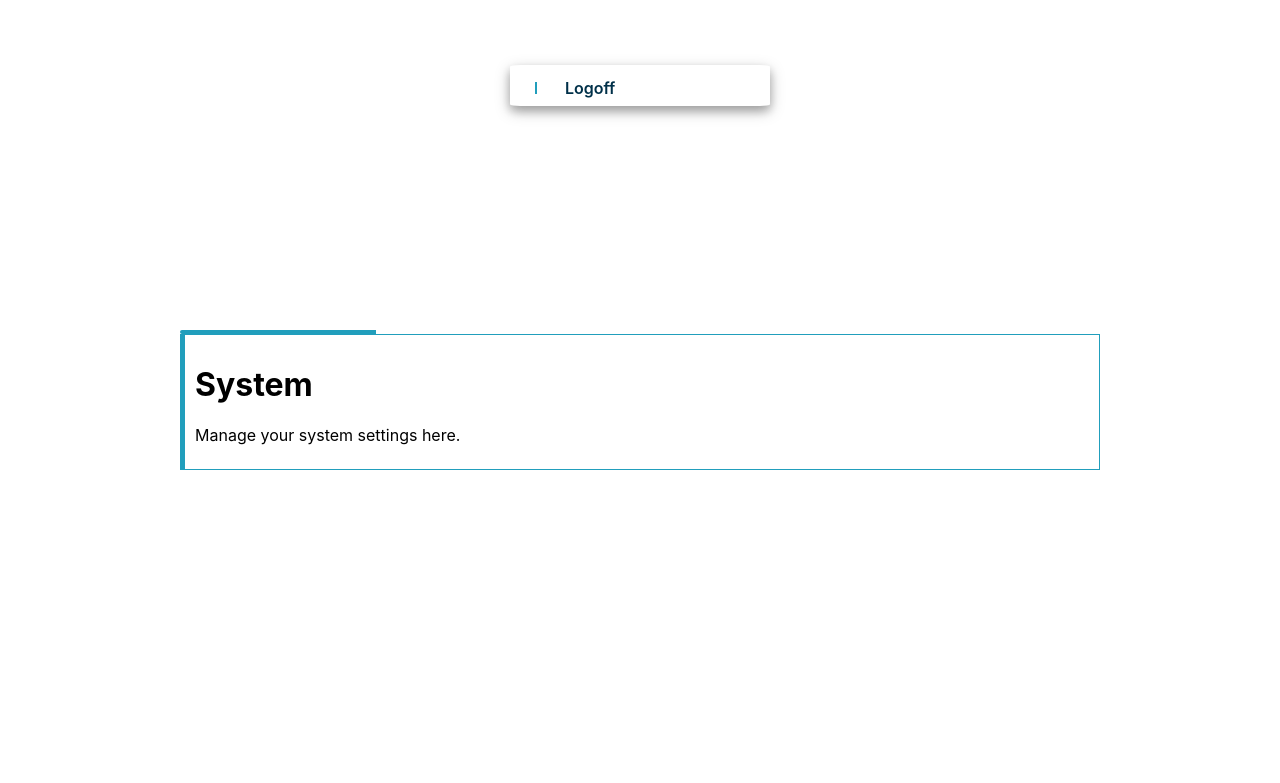
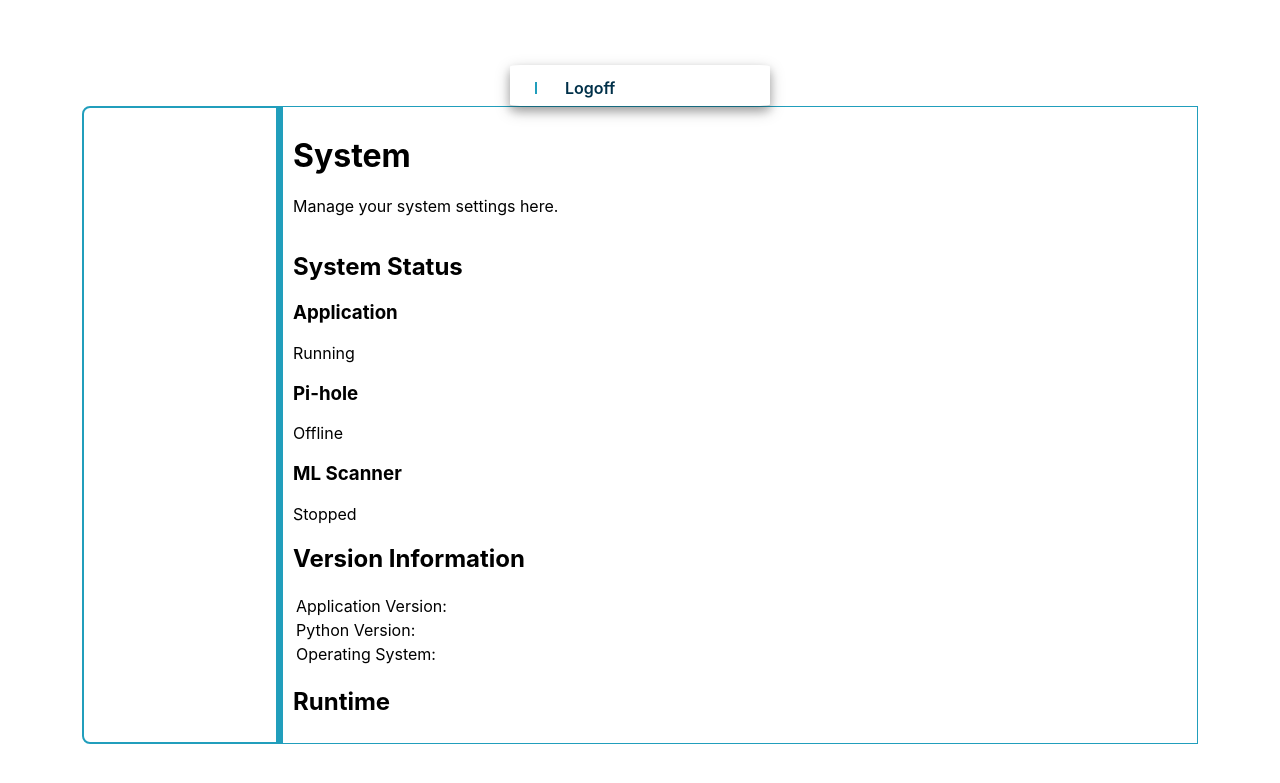
Before and after one commit to Nyko77771/BlockWay, a Python web app: template block_app/templates/normal_templates/dashboard_templates/system.html in a window 1280 px wide. Shown: the top 783 px of the page. Run offline with Jinja, Linux system fonts and the light colour scheme; the template is opened without the code that fills it, so the values that code supplies are empty.

Commit message:
System Update

```diff
--- a/block_app/routes/dashboard.py
+++ b/block_app/routes/dashboard.py
@@ -123,7 +123,9 @@ def threats():
 
 @dashboard.route("/system", methods=["GET"])
 def system():
-    return render_template("normal_templates/dashboard_templates/system.html", current_user=user)
+    dash_service = DashboardService()
+    system = dash_service.get_system_information()
+    return render_template("normal_templates/dashboard_templates/system.html", current_user=user, system=system)
 
 
 @dashboard.route("/settings", methods=["GET"])
--- a/block_app/templates/normal_templates/dashboard_templates/system.html
+++ b/block_app/templates/normal_templates/dashboard_templates/system.html
@@ -1,18 +1,68 @@
 {% extends "partials/head.html"%} {% block navbar %} {% include
 "partials/navs/navbar_registered.html" %} {% endblock %} {% block title %}
 Dashboard {% endblock %} {% block content %}
-<div class="container">
+
+<div class="dash_container">
   <div class="dash_nav">{% include "partials/navs/side_nav.html" %}</div>
+
   <div class="dash_main">
     <div class="dash_title">
       <h1>System</h1>
       <p>Manage your system settings here.</p>
     </div>
+
     <div class="dash_content">
-      <div class="dash_box"></div>
+      <div class="dash_box">
+        <div class="system_title">
+          <h2>System Status</h2>
+        </div>
+        <div class="system_grid">
+          <div class="system_card">
+            <h3>Application</h3>
+            <span class="system online">Running</span>
+          </div>
+          <div class="system_card">
+            <h3>Pi-hole</h3>
+            <span class="system online">
+              {% if system.pihole %} Connected {% else %} Offline {% endif %}
+            </span>
+          </div>
+          <div class="system_card">
+            <h3>ML Scanner</h3>
+            <span class="system online">
+              {% if system.ml %} Active {% else %} Stopped {% endif %}
+            </span>
+          </div>
+        </div>
+      </div>
+
+      <div class="dash_box">
+        <div class="system_title">
+          <h2>Version Information</h2>
+        </div>
+
+        <table class="system_table">
+          <tr>
+            <td>Application Version:</td>
+            <td>{{ system.version }}</td>
+          </tr>
+          <tr>
+            <td>Python Version:</td>
+            <td>{{ system.python }}</td>
+          </tr>
+          <tr>
+            <td>Operating System:</td>
+            <td>{{ system.os }}</td>
+          </tr>
+        </table>
+      </div>
+
+      <div class="dash_box">
+        <div class="system_title">
+          <h2>Runtime</h2>
+        </div>
+      </div>
     </div>
-
-    <!-- Add more dashboard content here -->
   </div>
 </div>
 {% endblock %}
```
Also changed, not shown: block_app/services/dashboard_service.py (+20 -2 lines), block_app/services/database_service.py (+43 -13 lines), block_app/services/ml_model_service.py (+7 -1 lines), tests/ml_model_test.py (+2 -0 lines), block_app/database/block_way.db, 1 other file.
